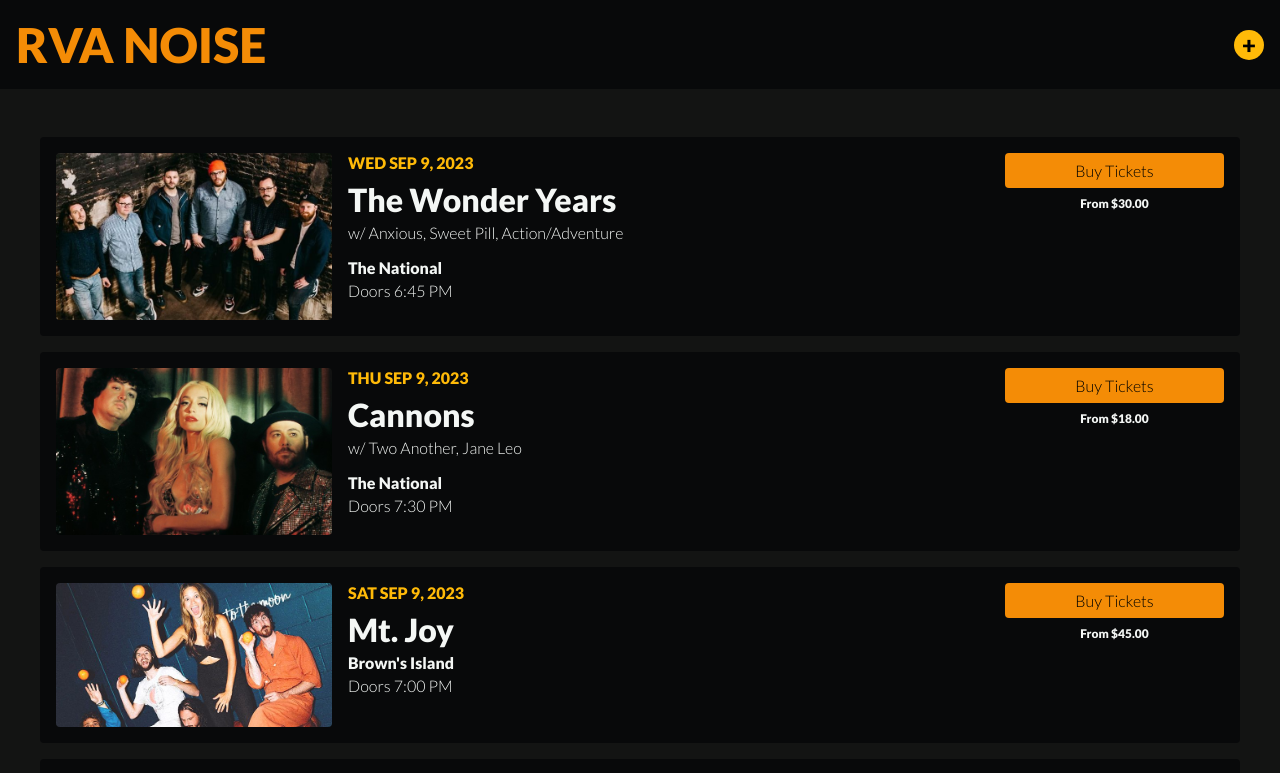
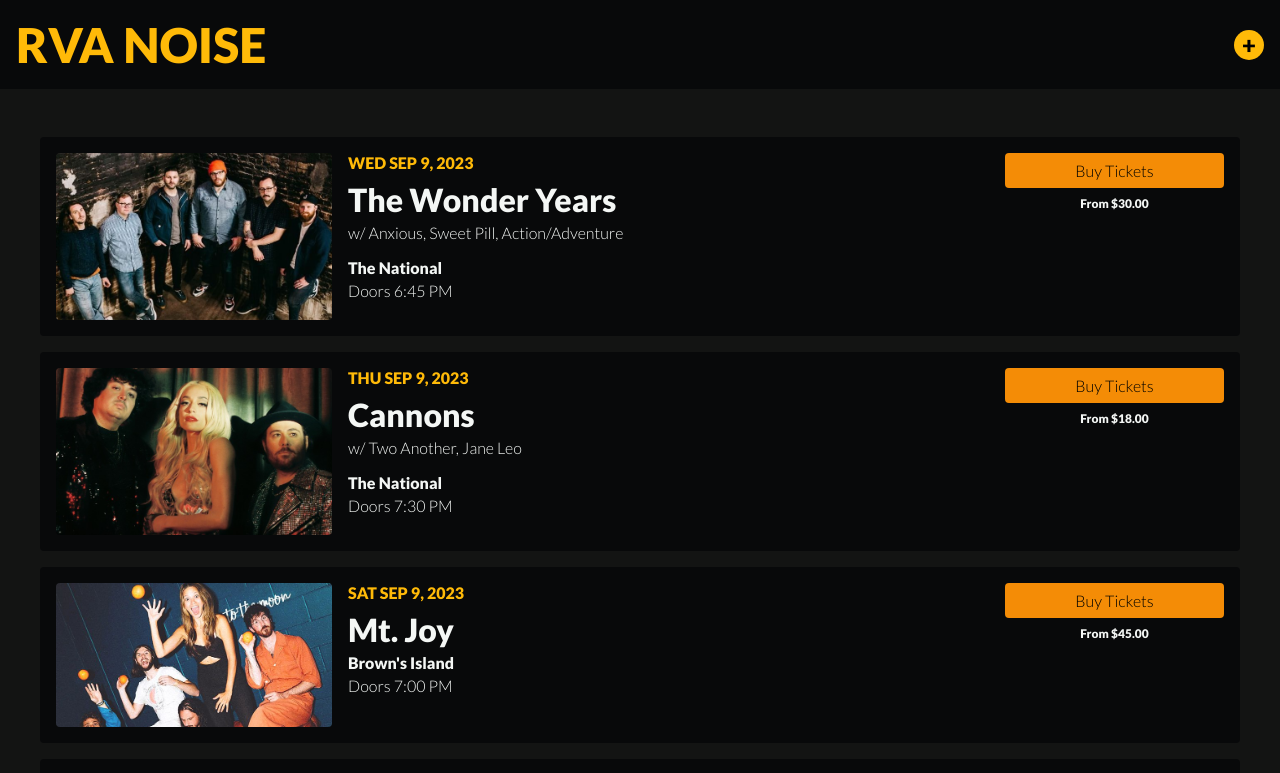
Before and after one commit to jxhnkndl/typescript-concert-list, a React (Vite) app: page / in a window 1280 px wide. Shown: the top 773 px of the page. Built offline with nearby package versions, Linux system fonts and the light colour scheme.

Commit message:
add animation to heading text when form component is rendered

```diff
--- a/src/layout/Header/Header.module.css
+++ b/src/layout/Header/Header.module.css
@@ -10,17 +10,27 @@
 }
 
 .h1 {
+  position: relative;
   font-size: 1.75rem;
   text-transform: uppercase;
-  color: var(--primary);
   text-decoration: none;
+  transition: color 200ms ease-in-out;
+  z-index: 200;
+}
+
+.h1-open {
+  color: var(--base-900);
+}
+
+.h1-closed {
+  color: var(--secondary);
 }
 
 .h1:visited {
   text-decoration: none;
 }
 
-.link {
+.nav {
   color: var(--base-100);
   text-decoration: none;
   display: flex;
@@ -49,7 +59,7 @@
 
 .rotate {
   rotate: 45deg;
-  font-size: 3rem;
+  font-size: 2rem;
 }
 
 .form-container {
@@ -61,6 +71,8 @@
   right: 0;
   left: 0;
   transition: all ease-in-out 200ms;
+  display: grid;
+  place-items: center;
 }
 
 .closed {
@@ -69,14 +81,11 @@
 
 .open {
   transform: translateY(0) translateX(0);
+  overflow-y: hidden;
 }
 
 @media screen and (min-width: 768px) {
   .h1 {
     font-size: 3rem;
   }
-
-  .icon {
-    font-size: 2.5rem;
-  }
 }
--- a/src/layout/Header/Header.tsx
+++ b/src/layout/Header/Header.tsx
@@ -8,25 +8,23 @@
 }
 
 const Header = ({ isOpen, toggleForm }: Props) => {
-  console.log(isOpen)
+  console.log(isOpen);
   return (
     <>
       <header className={styles.header}>
-        <Link to="/" className={styles.link}>
-          <h1 className={styles.h1}>RVA Noise</h1>
-        </Link>
+        <h1
+          className={`${styles.h1} ${
+            isOpen ? styles['h1-open'] : styles['h1-closed']
+          }`}
+        >
+          RVA Noise
+        </h1>
         <nav className={styles.nav}>
-          <Link
-            to="/create"
-            className={styles.link}
-            onClick={toggleForm}
-          >
-            <button className={styles.btn}>
-              <span className={`${styles.plus} ${isOpen ? styles.rotate : ''}`}>
-                +
-              </span>
-            </button>
-          </Link>
+          <button className={styles.btn} onClick={toggleForm}>
+            <span className={`${styles.plus} ${isOpen ? styles.rotate : ''}`}>
+              +
+            </span>
+          </button>
         </nav>
       </header>
 
```
